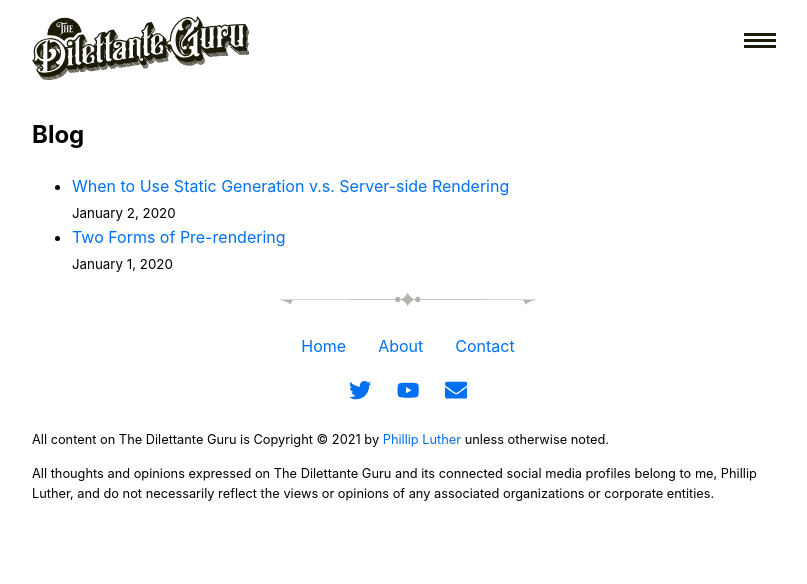
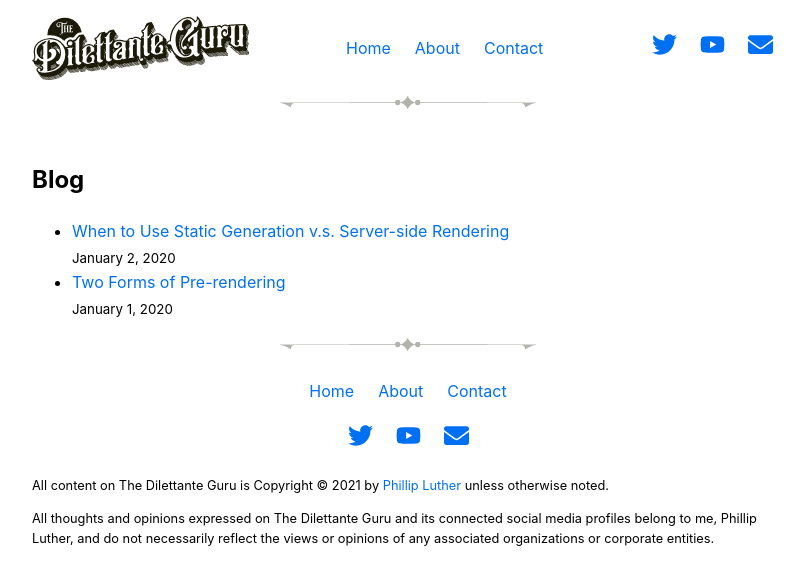
Before and after one commit to phillipluther/code-audio-gatsby-orphan, a Next.js app: page / in a window 1280 px wide. Shown: the top 584 px of the page, without its empty margins (232-1039 px from the left). Built offline with nearby package versions, Linux system fonts and the light colour scheme.

Commit message:
Add responsive menu layout

```diff
--- a/components/divider/divider.module.css
+++ b/components/divider/divider.module.css
@@ -5,7 +5,7 @@
   opacity: 0.33;
 }
 
-@media screen and (max-width: 640px) {
+@media screen and (max-width: 720px) {
   .divider {
     margin: 24px auto;
   }
--- a/components/layout/layout.module.css
+++ b/components/layout/layout.module.css
@@ -146,7 +146,7 @@
 }
 
 .headerSocial a {
-  font-size: 2rem;
+  font-size: 1.953rem;
 }
 
 .footerNav .navList {
@@ -163,10 +163,10 @@
 }
 
 .footerSocial a {
-  font-size: 1.4rem;
+  font-size: 1.563rem;
 }
 
-@media screen and (min-width: 640px) {
+@media screen and (min-width: 720px) {
   .wrapper {
     padding: 0 24px;
   }
@@ -174,4 +174,23 @@
   .menu {
     padding: 24px;
   }
+
+  .navList {
+    display: flex;
+  }
+
+  .navList a {
+    padding: 0 12px;
+  }
+
+  .headerSocial {
+    width: auto;
+    margin: 0;
+    padding: 0;
+    border: 0;
+  }
+
+  .headerSocial a {
+    font-size: 1.563rem;
+  }
 }
--- a/components/layout/layout.tsx
+++ b/components/layout/layout.tsx
@@ -5,6 +5,7 @@ import classnames from 'classnames';
 import { DialogOverlay, DialogContent } from '@reach/dialog';
 import { useTransition, animated } from 'react-spring';
 import { FaTwitter, FaYoutube, FaEnvelope } from 'react-icons/fa';
+import { useMediaQuery } from 'react-responsive';
 import VisuallyHidden from '../visually-hidden';
 import Divider from '../divider';
 import Logo from './dilettante-guru-logo.svg';
@@ -110,6 +111,14 @@ export default function Layout({ children, home }: {
     },
   });
 
+  const NavContent = () => (<>
+    <NavLinks />
+    <SocialLinks className={styles.headerSocial} />
+    <Divider />
+  </>);
+
+  const showFullNav = useMediaQuery({ query: '(min-width: 720px)' });
+
   return (
     <div className={styles.wrapper}>
       <Head>
@@ -129,6 +138,8 @@ export default function Layout({ children, home }: {
           </Link>
         </TitleTag>
 
+        {showFullNav ? <NavContent /> : (
+          <>
             <button
               className={styles.toggle}
               type="button"
@@ -157,11 +168,12 @@ export default function Layout({ children, home }: {
                     <span className={styles.close} aria-hidden="true" />
                   </button>
 
-              <NavLinks />
-              <SocialLinks className={styles.headerSocial} />
+                  <NavContent />
                 </AnimatedDialogContent>
               </AnimatedDialogOverlay>
             ))}
+          </>
+        )}
       </header>
 
       <main>{children}</main>
--- a/package.json
+++ b/package.json
@@ -22,6 +22,7 @@
     "react": "17.0.2",
     "react-dom": "17.0.2",
     "react-icons": "^4.3.1",
+    "react-responsive": "^9.0.0-beta.4",
     "react-spring": "^9.3.0",
     "remark": "^14.0.1",
     "remark-html": "^15.0.0"
```
Also changed, not shown: 1 other file (tests, documents, lock files or other folders). Lines whose indentation alone changed are shown as unchanged.
